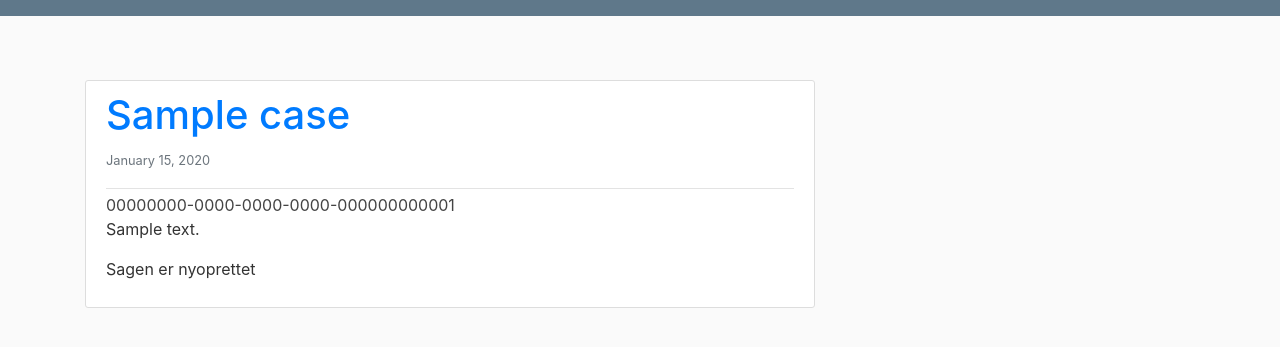
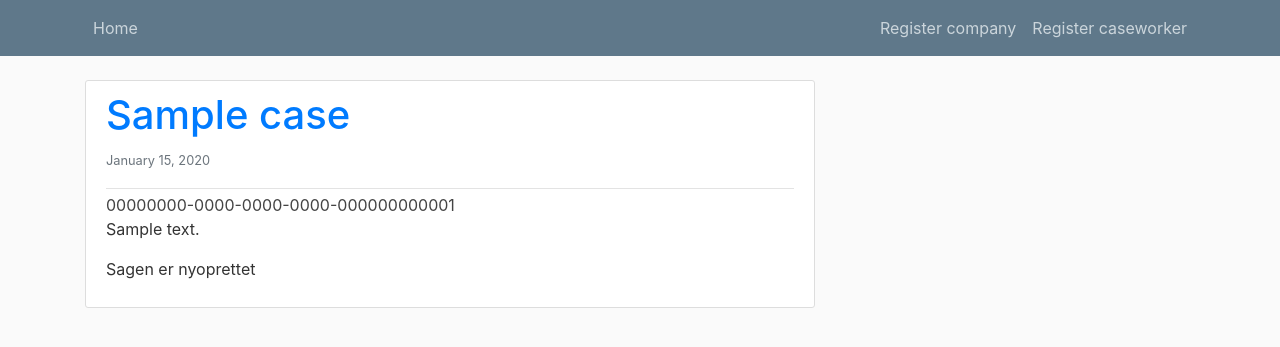
Before and after one commit to Mahnaz-karimi/Whistleblower, a Django app: page /case/ in a window 1280 px wide. Shown: the top 347 px of the page. Run offline with Django 3.2, Linux system fonts and the light colour scheme; tables that the repository leaves empty hold one stand-in row (values such as "Sample post"); some libraries are stand-ins or nearby versions.

Commit message:
logout is added

```diff
--- a/case/templates/case/base.html
+++ b/case/templates/case/base.html
@@ -24,9 +24,15 @@
           </button>
           <div class="collapse navbar-collapse" id="navbarToggle">
             <div class="navbar-nav mr-auto">
+                <a class="nav-item nav-link" href="/case">Home</a>
+                {% if user.is_authenticated %}
+                <a class="nav-item nav-link" href="/caseworker/logout/">Logout</a>
+                {% endif %}
             </div>
             <!-- Navbar Right Side -->
             <div class="navbar-nav">
+                <a class="nav-item nav-link" href="/case/new">Register company</a>
+                <a class="nav-item nav-link" href="/caseworker/register">Register caseworker</a>
             </div>
           </div>
         </div>
--- a/case/views.py
+++ b/case/views.py
@@ -36,8 +36,9 @@ class CaseCreateView(CreateView):
 
 
 class CaseDeleteView(DeleteView):
+    template_name = 'case/case_confirm_delete.html'
     model = Case
-    success_url = '/'
+    success_url = '/case'
 
 
 '''
--- a/caseworker/templates/caseworker/logout.html
+++ b/caseworker/templates/caseworker/logout.html
@@ -3,7 +3,7 @@
     <h2>You have been logged out</h2>
     <div class="border-top pt-3">
         <small class="text-muted">
-            <a href="{% url 'login' %}">Log In Again</a>
+            <a href="/">Log In Again</a>
         </small>
     </div>
 {% endblock content %}
--- a/caseworker/views.py
+++ b/caseworker/views.py
@@ -10,7 +10,7 @@ def register(request):
             form.save()
             username = form.cleaned_data.get('username')
             messages.success(request, f'Account created for {username}!')
-            return redirect('/')
+            return redirect('/case')
     else:
         form = CaseworkerAdmin()
     return render(request, 'caseworker/register.html', {'form': form})
```
